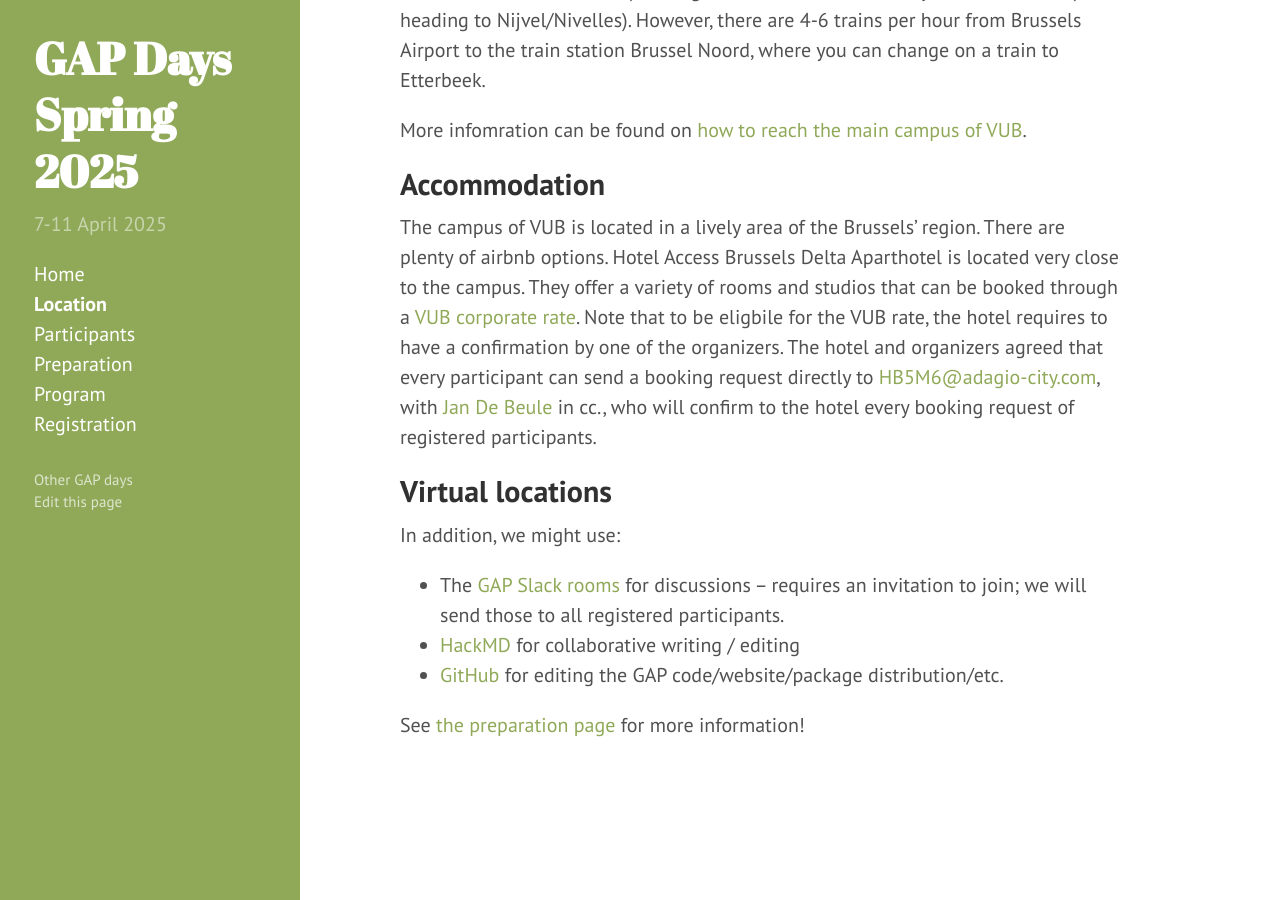
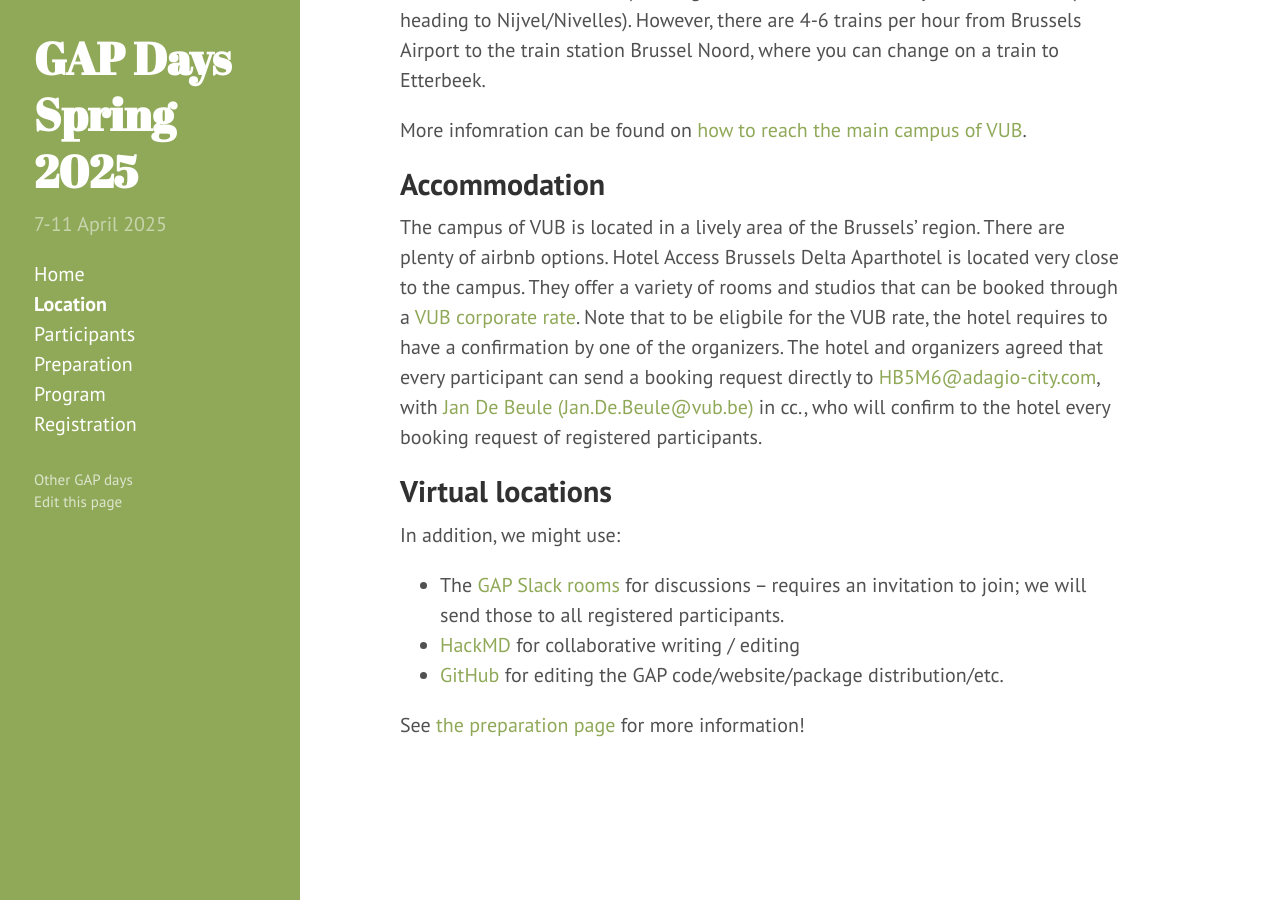
Before and after one commit to gapdays/gapdays2025-spring, a Jekyll site: the page built from location.md, in a window 1280 px wide and 900 px high, scrolled down 663 px. Built offline with Jekyll 4.4.1, drawn with Linux system fonts in a browser that asks for light colours.

Commit message:
struggling to get mails correct. should be fine now

```diff
--- a/location.md
+++ b/location.md
@@ -34,7 +34,7 @@ More infomration can be found on [how to reach the main campus of VUB](https://w
 
 ## Accommodation
 
-The campus of VUB is located in a lively area of the Brussels' region. There are plenty of airbnb options. Hotel Access Brussels Delta Aparthotel is located very close to the campus. They offer a variety of rooms and studios that can be booked through a [VUB corporate rate](https://www.vub.be/en/services-vub-campuses-in-etterbeek-and-jette/facilities-vub-campus/accommodation-and-around-our-campuses). Note that to be eligbile for the VUB rate, the hotel requires to have a confirmation by one of the organizers. The hotel and organizers agreed that every participant can send a booking request directly to [HB5M6@adagio-city.com](HB5M6@adagio-city.com), with [Jan De Beule](Jan.De.Beule@vub.be) in cc., who will confirm to the hotel every booking request of registered participants.
+The campus of VUB is located in a lively area of the Brussels' region. There are plenty of airbnb options. Hotel Access Brussels Delta Aparthotel is located very close to the campus. They offer a variety of rooms and studios that can be booked through a [VUB corporate rate](https://www.vub.be/en/services-vub-campuses-in-etterbeek-and-jette/facilities-vub-campus/accommodation-and-around-our-campuses). Note that to be eligbile for the VUB rate, the hotel requires to have a confirmation by one of the organizers. The hotel and organizers agreed that every participant can send a booking request directly to [HB5M6@adagio-city.com](mailto:HB5M6@adagio-city.com), with [Jan De Beule (Jan.De.Beule@vub.be)](mailto:Jan.De.Beule@vub.be) in cc., who will confirm to the hotel every booking request of registered participants.
 
 
 <!--
```
